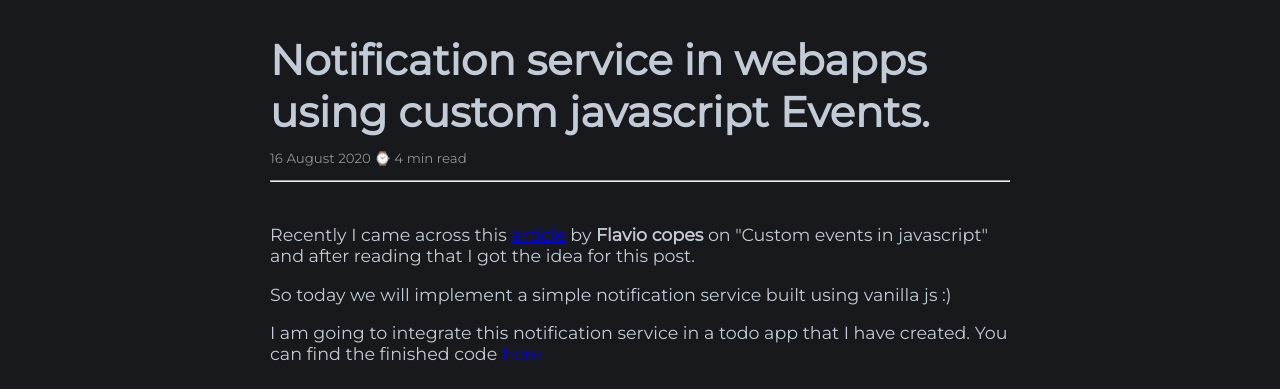
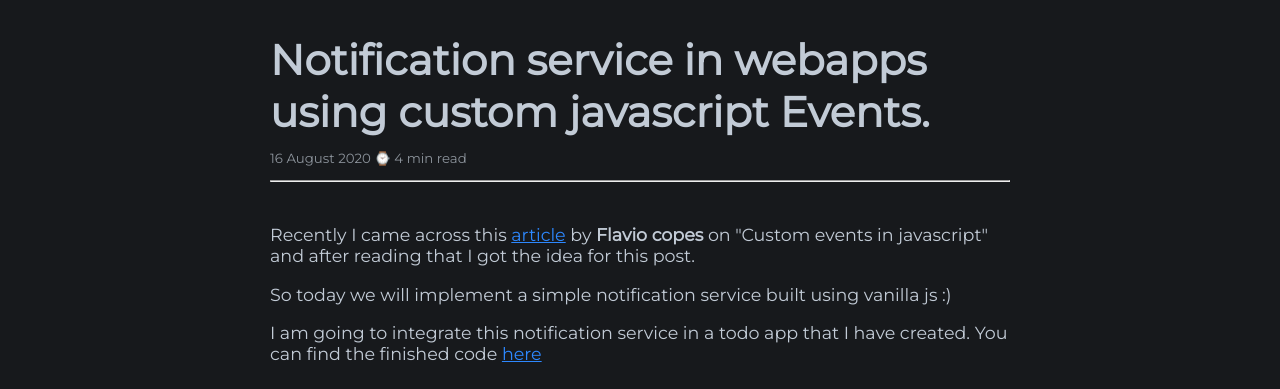
Before and after one commit to siddhantk232/website, an Eleventy site: page posts/js_custom_events.md in a window 1280 px wide. Shown: the part 101-490 px from the top of the page. Built offline with nearby package versions, Linux system fonts and the light colour scheme; Eleventy itself is replaced by a stand-in of ours; files that its build step writes are made by us from their sources; what eleventy-plugin-reading-time would draw is missing.

Commit message:
feat: link colors

```diff
--- a/css/post.css
+++ b/css/post.css
@@ -49,6 +49,10 @@ li {
   margin-top: -16px;
 }
 
+a {
+  color: var(--highlight-color);
+}
+
 @media screen and (max-width: 768px) {
   main {
     width: 95vw;
```
